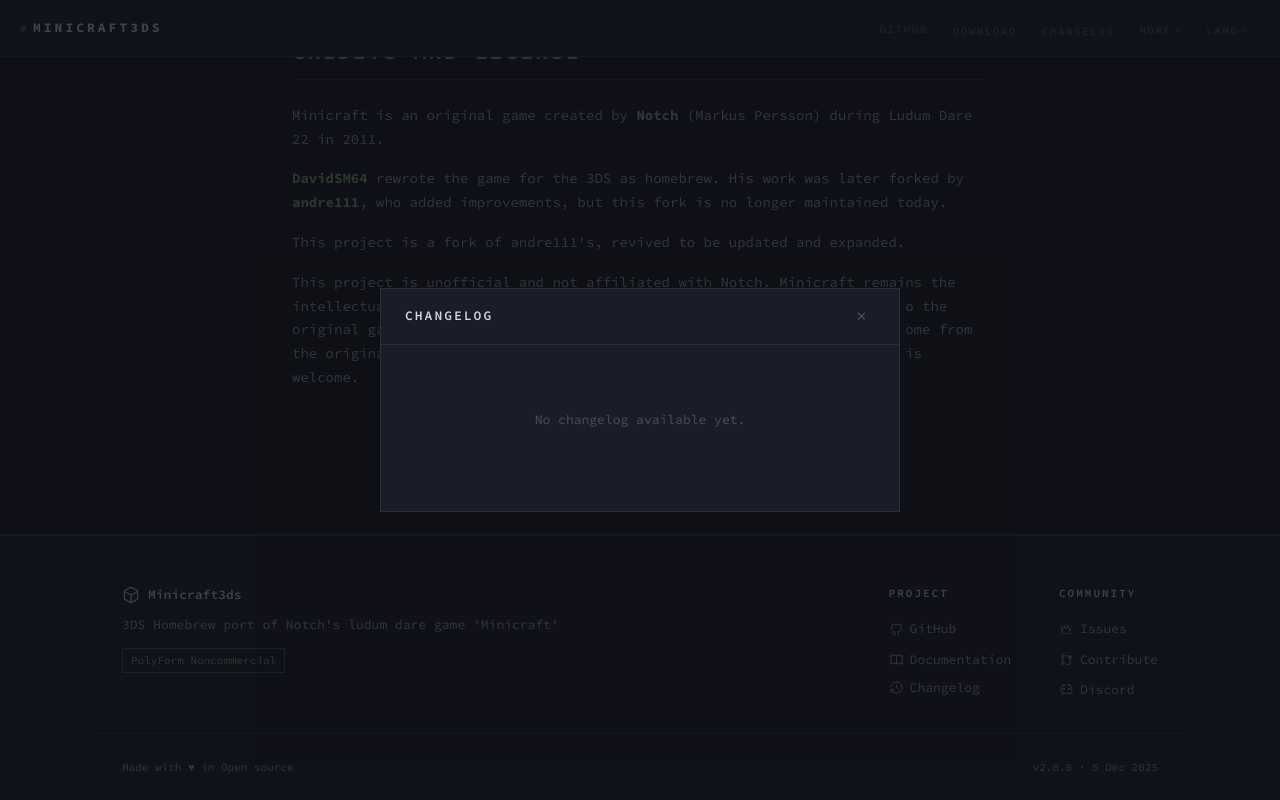
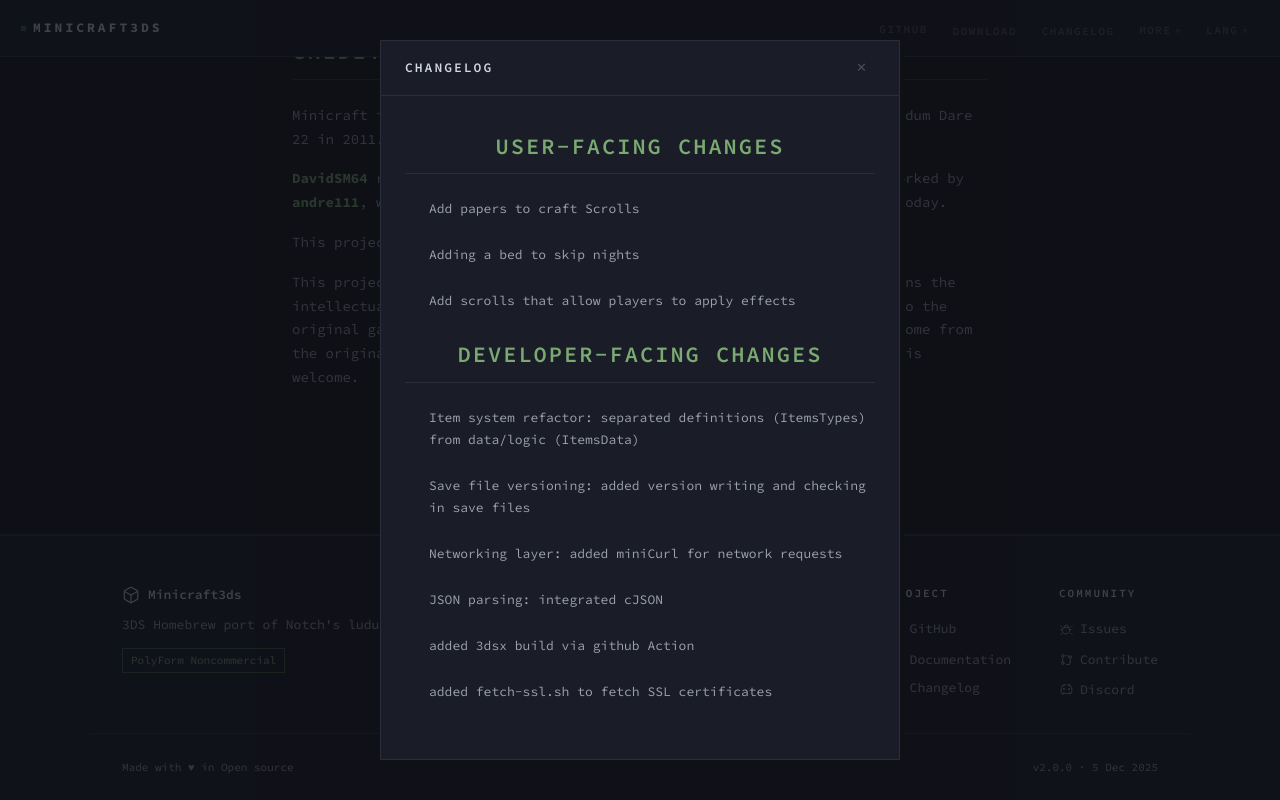
Before and after one commit to KaliLugu/minicraft3ds-web, a React (Vite) app: page / in a window 1280 px wide. Both pictures are taken after a click on the button "Changelog". Shown: the part 1891-2691 px from the top of the page. Built offline with nearby package versions, Linux system fonts and the light colour scheme.

Commit message:
complete changelog modal & divided scss file

```diff
--- a/src/i18n/locales/en/translation.json
+++ b/src/i18n/locales/en/translation.json
@@ -10,6 +10,19 @@
     "menu": "Menu",
     "technicalDocs": "Technical documentation",
     "contribute": "Contribute"
+  },
+  "changelog": {
+    "UserChange": "User-facing changes",
+    "itemPaper":"Add papers to craft Scrolls",
+    "itemBed":"Adding a bed to skip nights",
+    "itemScrolls":"Add scrolls that allow players to apply effects",
+    "devChange": "Developer-facing changes",
+    "itemRefactor": "Item system refactor: separated definitions (ItemsTypes) from data/logic (ItemsData)",
+    "versionning": "Save file versioning: added version writing and checking in save files",
+    "network": "Networking layer: added miniCurl for network requests",
+    "JSONparsing": "JSON parsing: integrated cJSON",
+    "CICD": "added 3dsx build via github Action",
+    "ssl": "added fetch-ssl.sh to fetch SSL certificates"
   },
   "modal": {
     "changelogEmpty": "No changelog available yet.",
--- a/src/i18n/locales/fr/translation.json
+++ b/src/i18n/locales/fr/translation.json
@@ -10,6 +10,19 @@
     "menu": "Menu",
     "technicalDocs": "Documentation technique",
     "contribute": "Contribuer"
+  },
+    "changelog": {
+    "UserChange": "Changements côté joueur",
+    "itemPaper": "Ajout du papier pour fabriquer des parchemins",
+    "itemBed": "Ajout d'un lit pour passer la nuit",
+    "itemScrolls": "Ajout de parchemins permettant aux joueurs d'appliquer des effets",
+    "devChange": "Changements côté développeur",
+    "itemRefactor": "Refonte du système d'objets : séparation des définitions (ItemsTypes) des données/logique (ItemsData)",
+    "versionning": "Versionnage des fichiers de sauvegarde : ajout de l'écriture et de la vérification de la version dans les fichiers de sauvegarde",
+    "network": "Couche réseau : ajout de miniCurl pour les requêtes réseau",
+    "JSONparsing": "Analyse JSON : intégration de cJSON",
+    "CICD": "Ajout de la compilation 3dsx via GitHub Action",
+    "ssl": "Ajout de fetch-ssl.sh pour récupérer les certificats SSL"
   },
   "modal": {
     "changelogEmpty": "Aucun changelog disponible pour le moment.",
--- a/src/pages/App.tsx
+++ b/src/pages/App.tsx
@@ -21,7 +21,19 @@
       />
       {changelogOpen && (
         <Modal title={t('navbar.changelog')} onClose={() => setChangelogOpen(false)}>
-          <p className="modal-empty">{t('modal.changelogEmpty')}</p>
+          <div className="modal-changelog">
+            <h2>{t('changelog.UserChange')}</h2>
+            <ul>{t('changelog.itemPaper')}</ul>
+            <ul>{t('changelog.itemBed')}</ul>
+            <ul>{t('changelog.itemScrolls')}</ul>
+            <h2>{t('changelog.devChange')}</h2>
+            <ul>{t('changelog.itemRefactor')}</ul>
+            <ul>{t('changelog.versionning')}</ul>
+            <ul>{t('changelog.network')}</ul>
+            <ul>{t('changelog.JSONparsing')}</ul>
+            <ul>{t('changelog.CICD')}</ul>
+            <ul>{t('changelog.ssl')}</ul>
+          </div>
         </Modal>
       )}
       {roadmapOpen && (
--- a/src/styles/app.scss
+++ b/src/styles/app.scss
@@ -1,4 +1,6 @@
 @use 'mainVariables' as *;
+@use 'modal';
+@use 'footer';
 
 *, *::before, *::after {
   box-sizing: border-box;
@@ -326,64 +328,6 @@
   }
 }
 
-.modal-backdrop {
-  position:        fixed;
-  inset:           0;
-  z-index:         500;
-  background:      rgba(15, 17, 23, 0.75);
-  display:         flex;
-  align-items:     center;
-  justify-content: center;
-}
-
-.modal-box {
-  background: $color-surface;
-  border:     $border-thin;
-  width:      100%;
-  max-width:  520px;
-  box-shadow: 4px 4px 0 $color-void;
-  margin:     $space-3;
-}
-
-.modal-header {
-  display:         flex;
-  align-items:     center;
-  justify-content: space-between;
-  padding:         $space-2 $space-3;
-  border-bottom:   1px solid $color-border;
-}
-
-.modal-title {
-  font-size:      $font-size-sm;
-  font-weight:    $font-weight-bold;
-  color:          $color-title;
-  text-transform: uppercase;
-  letter-spacing: $letter-spacing-label;
-}
-
-.modal-close {
-  background:  none;
-  border:      none;
-  color:       $color-muted;
-  cursor:      pointer;
-  font-size:   $font-size-sm;
-  padding:     0 $space-1;
-  transition:  color $navbar-transition;
-
-  &:hover { color: $color-title; }
-}
-
-.modal-body {
-  padding: $space-4 $space-3;
-}
-
-.modal-empty {
-  color:       $color-muted;
-  font-size:   $font-size-sm;
-  text-align:  center;
-  padding:     $space-4 0;
-}
-
 .navbar-brand:focus-visible,
 .nav-link:focus-visible {
   outline:        2px solid $color-accent-dark;
@@ -465,107 +409,6 @@
   }
 }
 
-.footer {
-  background:  $color-night;
-  border-top:  2px solid $color-border;
-  padding:     $space-6 0 $space-3;
-  margin-top:  $space-8;
-}
-
-.footer-inner {
-  display:         flex;
-  justify-content: space-between;
-  align-items:     flex-start;
-  gap:             $space-4;
-  flex-wrap:       wrap;
-  max-width:       1100px;
-  margin:          0 auto;
-  padding:         0 $space-4;
-  padding-bottom:  $space-4;
-  border-bottom:   1px solid $color-border;
-}
-
-.footer-brand {
-  display:        flex;
-  flex-direction: column;
-  gap:            $space-1;
-
-  &__name {
-    display:     flex;
-    align-items: center;
-    gap:         $space-1;
-    font-size:   $font-size-sm;
-    font-weight: $font-weight-bold;
-    color:       $color-title;
-  }
-
-  &__desc {
-    font-size: $font-size-sm;
-    color:     $color-text;
-  }
-
-  &__license {
-    display:      inline-block;
-    align-self:   flex-start;
-    font-size:    $font-size-xs;
-    color:        $color-accent;
-    border:       1px solid $color-accent-dark;
-    padding:      2px $space-1;
-    margin-top:   4px;
-  }
-}
-
-.footer-links {
-  display:  flex;
-  gap:      $space-6;
-  flex-wrap: wrap;
-
-  &__group { display: flex; flex-direction: column; gap: $space-1; }
-
-  &__heading {
-    font-size:      $font-size-xs;
-    font-weight:    $font-weight-bold;
-    color:          $color-title;
-    text-transform: uppercase;
-    letter-spacing: $letter-spacing-label;
-    margin-bottom:  $space-1;
-  }
-
-  &__list { display: flex; flex-direction: column; gap: $space-1; }
-}
-
-.footer-link {
-  display:     flex;
-  align-items: center;
-  gap:         6px;
-  font-size:   $font-size-sm;
-  color:       $color-text;
-  transition:  color $navbar-transition;
-
-  &:hover { color: $color-title; }
-
-  &--btn {
-    background: none;
-    border:     none;
-    cursor:     pointer;
-    padding:    0;
-    font-family: $font-base;
-  }
-}
-
-.footer-bottom {
-  display:         flex;
-  justify-content: space-between;
-  align-items:     center;
-  flex-wrap:       wrap;
-  gap:             $space-1;
-  max-width:       1100px;
-  margin:          0 auto;
-  padding:         $space-3 $space-4 0;
-  font-size:       $font-size-xs;
-  color:           $color-text;
-}
-
 .app main {
   min-height: calc(100vh - $navbar-height);
 }
--- /dev/null
+++ b/src/styles/footer.scss
@@ -0,0 +1,102 @@
+@use 'mainVariables' as *;
+
+.footer {
+  background:  $color-night;
+  border-top:  2px solid $color-border;
+  padding:     $space-6 0 $space-3;
+  margin-top:  $space-8;
+}
+
+.footer-inner {
+  display:         flex;
+  justify-content: space-between;
+  align-items:     flex-start;
+  gap:             $space-4;
+  flex-wrap:       wrap;
+  max-width:       1100px;
+  margin:          0 auto;
+  padding:         0 $space-4;
+  padding-bottom:  $space-4;
+  border-bottom:   1px solid $color-border;
+}
+
+.footer-brand {
+  display:        flex;
+  flex-direction: column;
+  gap:            $space-1;
+
+  &__name {
+    display:     flex;
+    align-items: center;
+    gap:         $space-1;
+    font-size:   $font-size-sm;
+    font-weight: $font-weight-bold;
+    color:       $color-title;
+  }
+
+  &__desc {
+    font-size: $font-size-sm;
+    color:     $color-text;
+  }
+
+  &__license {
+    display:      inline-block;
+    align-self:   flex-start;
+    font-size:    $font-size-xs;
+    color:        $color-accent;
+    border:       1px solid $color-accent-dark;
+    padding:      2px $space-1;
+    margin-top:   4px;
+  }
+}
+
+.footer-links {
+  display:  flex;
+  gap:      $space-6;
+  flex-wrap: wrap;
+
+  &__group { display: flex; flex-direction: column; gap: $space-1; }
+
+  &__heading {
+    font-size:      $font-size-xs;
+    font-weight:    $font-weight-bold;
+    color:          $color-title;
+    text-transform: uppercase;
+    letter-spacing: $letter-spacing-label;
+    margin-bottom:  $space-1;
+  }
+
+  &__list { display: flex; flex-direction: column; gap: $space-1; }
+}
+
+.footer-link {
+  display:     flex;
+  align-items: center;
+  gap:         6px;
+  font-size:   $font-size-sm;
+  color:       $color-text;
+  transition:  color $navbar-transition;
+
+  &:hover { color: $color-title; }
+
+  &--btn {
+    background: none;
+    border:     none;
+    cursor:     pointer;
+    padding:    0;
+    font-family: $font-base;
+  }
+}
+
+.footer-bottom {
+  display:         flex;
+  justify-content: space-between;
+  align-items:     center;
+  flex-wrap:       wrap;
+  gap:             $space-1;
+  max-width:       1100px;
+  margin:          0 auto;
+  padding:         $space-3 $space-4 0;
+  font-size:       $font-size-xs;
+  color:           $color-text;
+}
--- /dev/null
+++ b/src/styles/modal.scss
@@ -0,0 +1,67 @@
+@use 'mainVariables' as *;
+
+.modal-backdrop {
+  position:        fixed;
+  inset:           0;
+  z-index:         500;
+  background:      rgba(15, 17, 23, 0.75);
+  display:         flex;
+  align-items:     center;
+  justify-content: center;
+}
+
+.modal-box {
+  background: $color-surface;
+  border:     $border-thin;
+  width:      100%;
+  max-width:  520px;
+  box-shadow: 4px 4px 0 $color-void;
+  margin:     $space-3;
+  h2 {
+    text-align: center;
+    margin-top: auto;
+  }
+}
+
+.modal-header {
+  display:         flex;
+  align-items:     center;
+  justify-content: space-between;
+  padding:         $space-2 $space-3;
+  border-bottom:   1px solid $color-border;
+}
+
+.modal-title {
+  font-size:      $font-size-sm;
+  font-weight:    $font-weight-bold;
+  color:          $color-title;
+  text-transform: uppercase;
+  letter-spacing: $letter-spacing-label;
+}
+
+.modal-close {
+  background:  none;
+  border:      none;
+  color:       $color-muted;
+  cursor:      pointer;
+  font-size:   $font-size-sm;
+  padding:     0 $space-1;
+  transition:  color $navbar-transition;
+
+  &:hover { color: $color-title; }
+}
+
+.modal-body {
+  padding: $space-4 $space-3;
+}
+
+.modal-empty {
+  color:       $color-muted;
+  font-size:   $font-size-sm;
+  text-align:  center;
+  padding:     $space-4 0;
+}
+
+.modal-changelog {
+  font-size:   $font-size-sm;
+}
```
